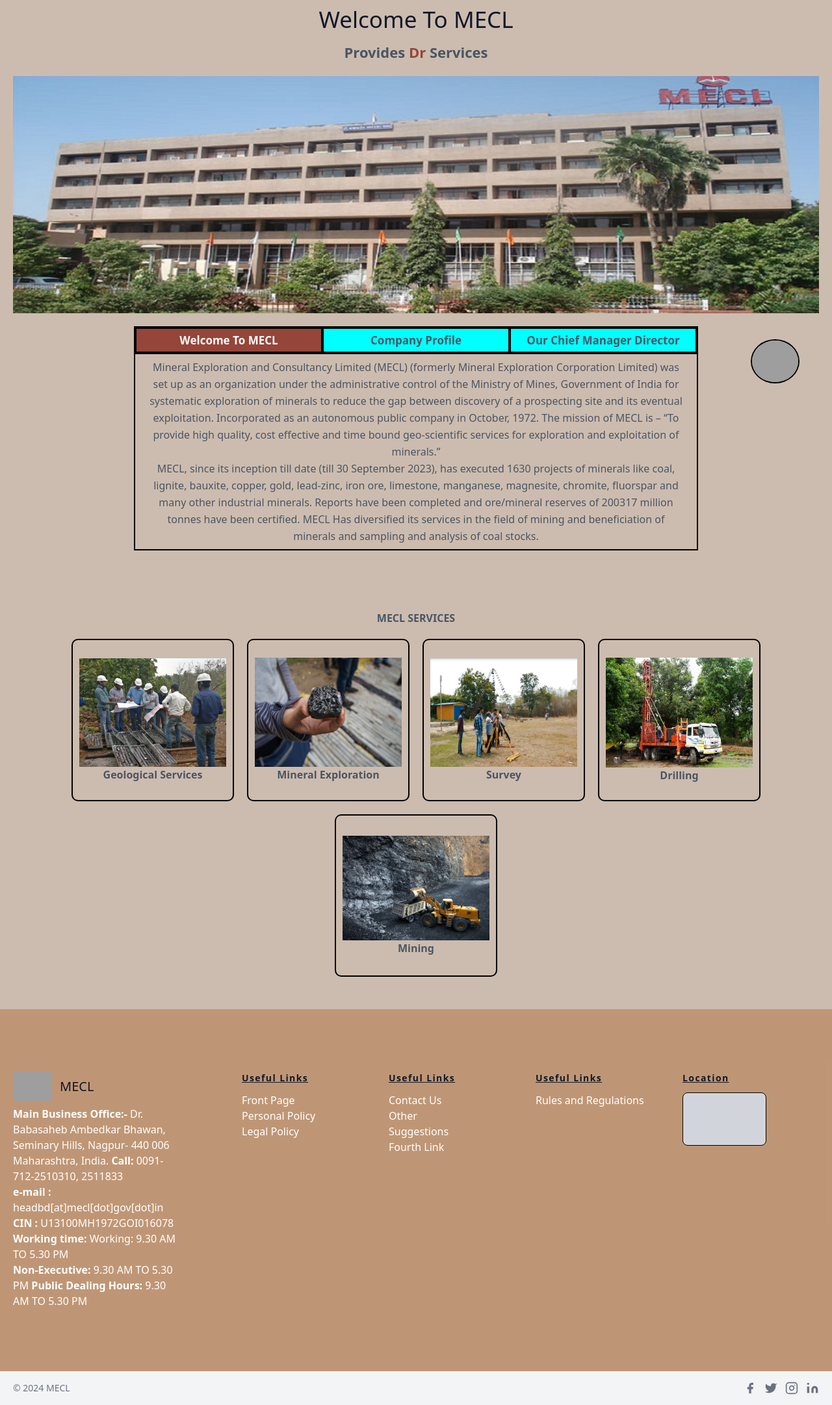
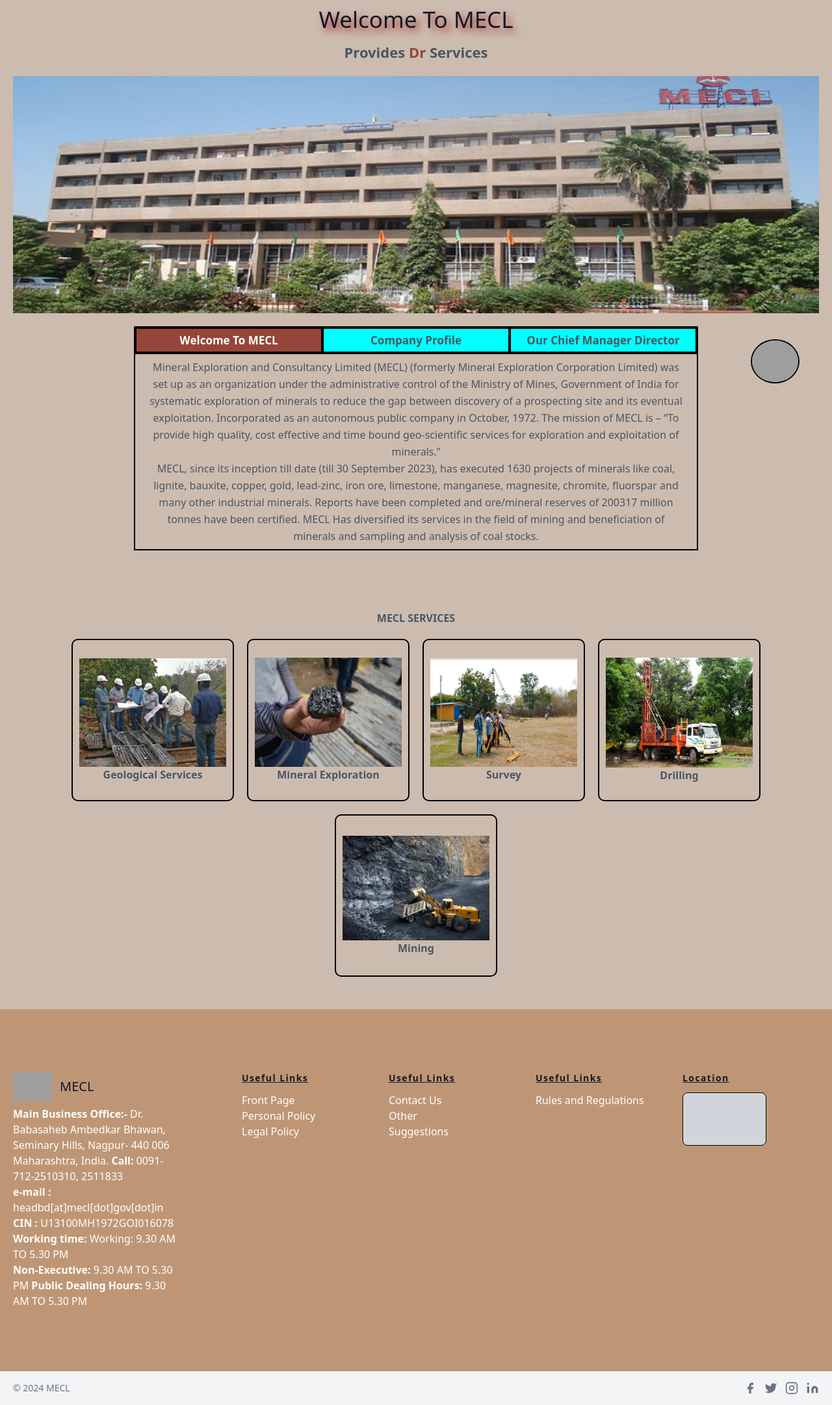
Before and after one commit to prabhjot-arora31/D_C, a Django app: page / in a window 1280 px wide. Shown: the part 150-2312 px from the top of the page at 65% size. Run offline with Django 5.2, Linux system fonts and the light colour scheme; some libraries are stand-ins or nearby versions; grey boxes are pictures that could not be loaded.

Commit message:
Latest commit

```diff
--- a/templates/home.html
+++ b/templates/home.html
@@ -22,16 +22,20 @@
         }
 
         table {
-            margin: 0 auto;
-            border-collapse: collapse;
+            /* margin: 0 auto; */
+            /* border-collapse: collapse; */
             width: 50%;
         }
 
         th,
         td {
-            border: 1px solid black;
+            /* border-right: 1px solid black; */
             padding: 8px;
             text-align: center;
+        }
+
+        tr:nth-child(2n) {
+            background-color: aqua;
         }
 
         th {
@@ -109,7 +113,8 @@
     <section class="text-gray-600 body-font">
         <div class="container px-5 py-3 mx-auto">
             <div class="flex flex-col text-center w-full mb-20">
-                <h1 style="font-size: 35px;" class="sm:text-3xl text-2xl font-medium title-font mb-4 text-gray-900">
+                <h1 style="font-size: 35px; text-shadow:6px 6px 12px brown; "
+                    class="sm:text-3xl text-2xl font-medium title-font mb-4 text-gray-900">
                     Welcome To MECL</h1>
                 <div style="margin-bottom: 20px;">
                     <h1 style="font-weight: bold; font-size: 22px;">Provides <span id="auto_change">Geological</span>
@@ -233,13 +238,16 @@
                     </h2>
                     <nav class="list-none mb-10">
                         <li>
-                            <a style="color: white;" class="text-gray-600 hover:text-gray-800" href="/">Front Page</a>
+                            <a style="color: white;" class="text-gray-600 hover:text-gray-800 hover:underline"
+                                href="/">Front Page</a>
                         </li>
                         <li>
-                            <a style="color: white;" class="text-gray-600 hover:text-gray-800">Personal Policy</a>
+                            <a style="color: white;" class="text-gray-600 hover:text-gray-800 hover:underline">Personal
+                                Policy</a>
                         </li>
                         <li>
-                            <a style="color: white;" class="text-gray-600 hover:text-gray-800">Legal Policy</a>
+                            <a style="color: white;" class="text-gray-600 hover:text-gray-800 hover:underline">Legal
+                                Policy</a>
                         </li>
                         <li>
                             <!-- <a class="text-gray-600 hover:text-gray-800">Fourth Link</a> -->
@@ -251,17 +259,16 @@
                     </h2>
                     <nav class="list-none mb-10">
                         <li>
-                            <a style="color: white;" class="text-gray-600 hover:text-gray-800" href="/contact/">Contact
+                            <a style="color: white;" class="text-gray-600 hover:text-gray-800 hover:underline"
+                                href="/contact/">Contact
                                 Us</a>
                         </li>
                         <li>
-                            <a style="color: white;" class="text-gray-600 hover:text-gray-800">Other</a>
+                            <a style="color: white;" class="text-gray-600 hover:text-gray-800 hover:underline">Other</a>
                         </li>
                         <li>
-                            <a style="color: white;" class="text-gray-600 hover:text-gray-800">Suggestions</a>
-                        </li>
-                        <li>
-                            <a style="color: white;" class="text-gray-600 hover:text-gray-800">Fourth Link</a>
+                            <a style="color: white;"
+                                class="text-gray-600 hover:text-gray-800 hover:underline">Suggestions</a>
                         </li>
                     </nav>
                 </div>
@@ -270,7 +277,8 @@
                     </h2>
                     <nav class="list-none mb-10">
                         <li>
-                            <a class="text-gray-600 hover:text-gray-800" style="color: white;" href="">Rules and
+                            <a class="text-gray-600 hover:text-gray-800 hover:underline" style="color: white;"
+                                href="">Rules and
                                 Regulations</a>
                         </li>
                     </nav>
@@ -577,15 +585,15 @@ Coal production escalated from 70 million tons to 400 million tons, and equivale
 
                     // await fetch('https://django-chatbot2-f4ld.onrender.com', {
                     await fetch('http://127.0.0.1:8000', {
-                        headers: {
-                            'Content-Type': 'application/x-www-form-urlencoded',
-                            'X-CSRFToken': csrfToken2
-                        },
+                        // headers: {
+                        //     'Content-Type': 'application/x-www-form-urlencoded',
+                        //     'X-CSRFToken': csrfToken2
+                        // },
                         method: 'POST',
-                        body: new URLSearchParams({
-                            'csrfmiddlewaretoken': document.querySelector('[name=csrfmiddlewaretoken]').value,
-                            'message': inputData
-                        })
+                        // body: new URLSearchParams({
+                        //     'csrfmiddlewaretoken': document.querySelector('[name=csrfmiddlewaretoken]').value,
+                        //     'message': inputData
+                        // })
                     }).then((data) => data.json()).then((rData) => {
 
                         console.log(rData[0].message)
```
